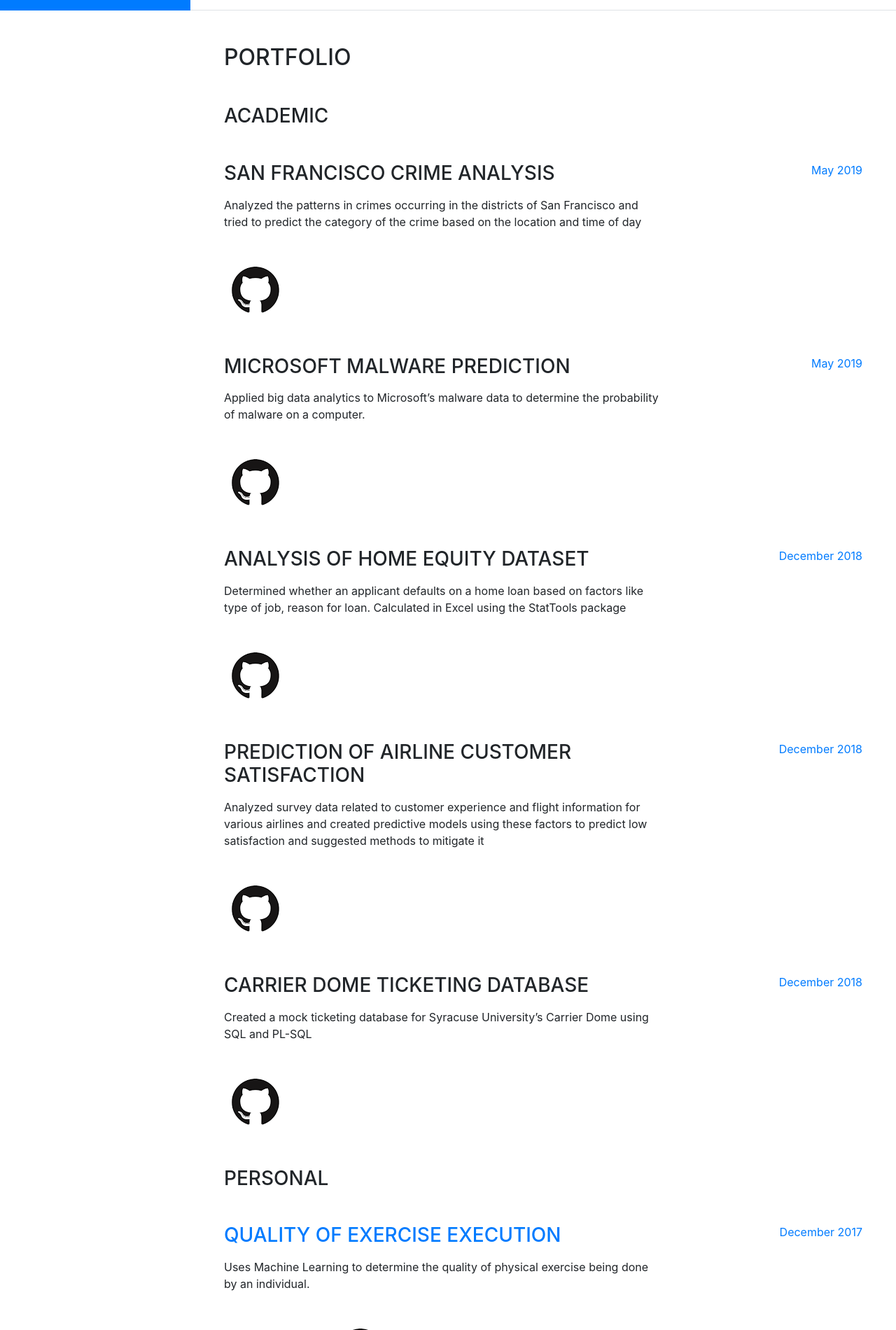
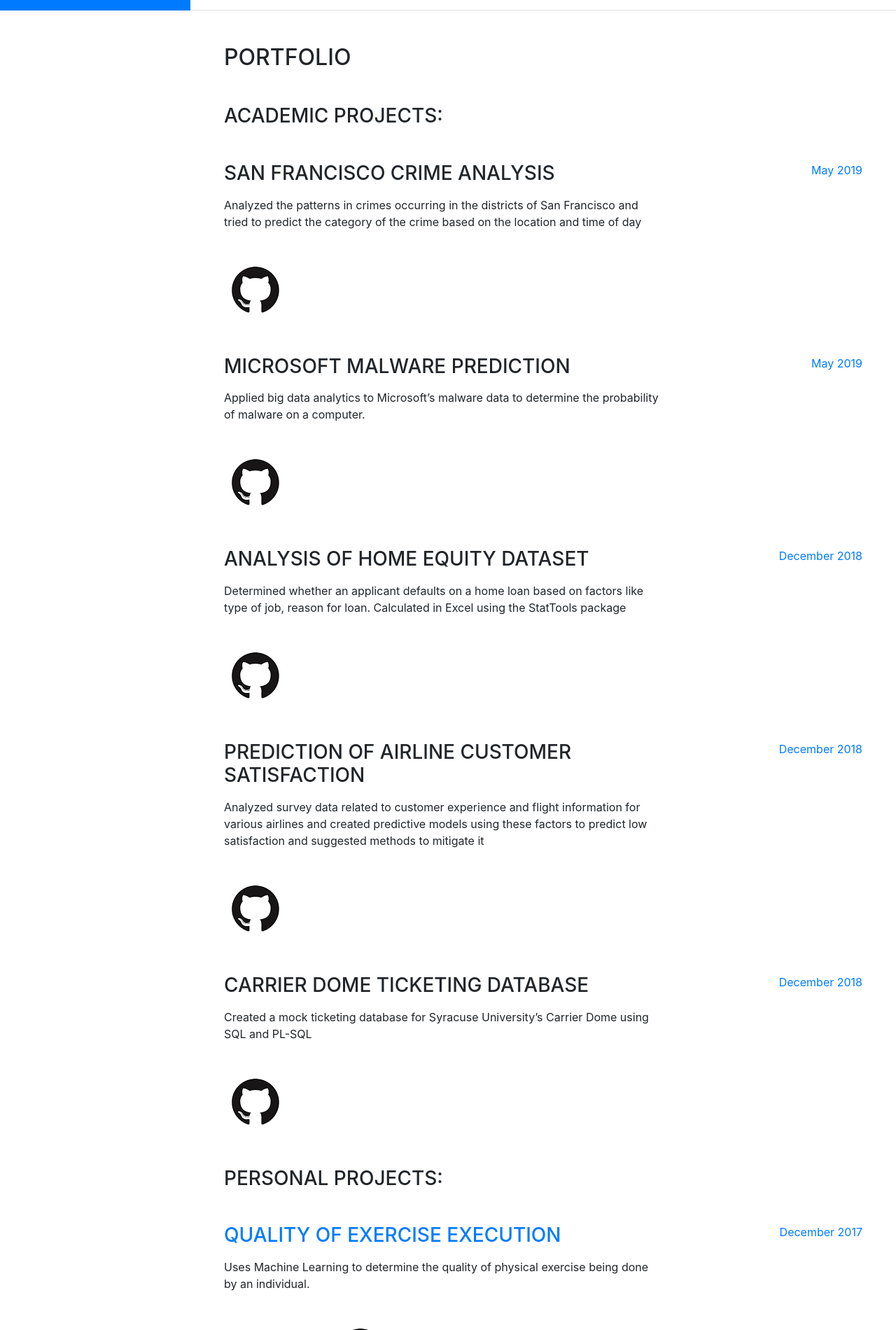
Before and after one commit to Eashani/eashani.github.io, a website with bundled scripts: page index.html in a window 1280 px wide. Shown: the part 785-2685 px from the top of the page at 70% size. Built offline with nearby package versions, Linux system fonts and the light colour scheme; a web font is replaced by a local one.

Commit message:
Update index.html

```diff
--- a/index.html
+++ b/index.html
@@ -118,7 +118,7 @@
       <section class="resume-section p-3 p-lg-5 d-flex flex-column" id="portfolio">
         <div class="my-auto">
           <h2 class="mb-5">Portfolio</h2>
-	<h3 class="mb-5">Academic</h2>
+	<h3 class="mb-5">Academic Projects:</h2>
 	 <div class="resume-item d-flex flex-column flex-md-row mb-5">
             <div class="resume-content mr-auto">
               <h3 class="mb-0">San Francisco Crime Analysis</h3>
@@ -190,7 +190,7 @@
             </div>
           </div>
 
-	<h3 class="mb-5">Personal</h2>
+	<h3 class="mb-5">Personal Projects:</h2>
           <div class="resume-item d-flex flex-column flex-md-row mb-5">
             <div class="resume-content mr-auto">
               <a href="https://rpubs.com/eashani/344399" target="_blank"><h3 class="mb-0">Quality of Exercise Execution</h3></a>
```
